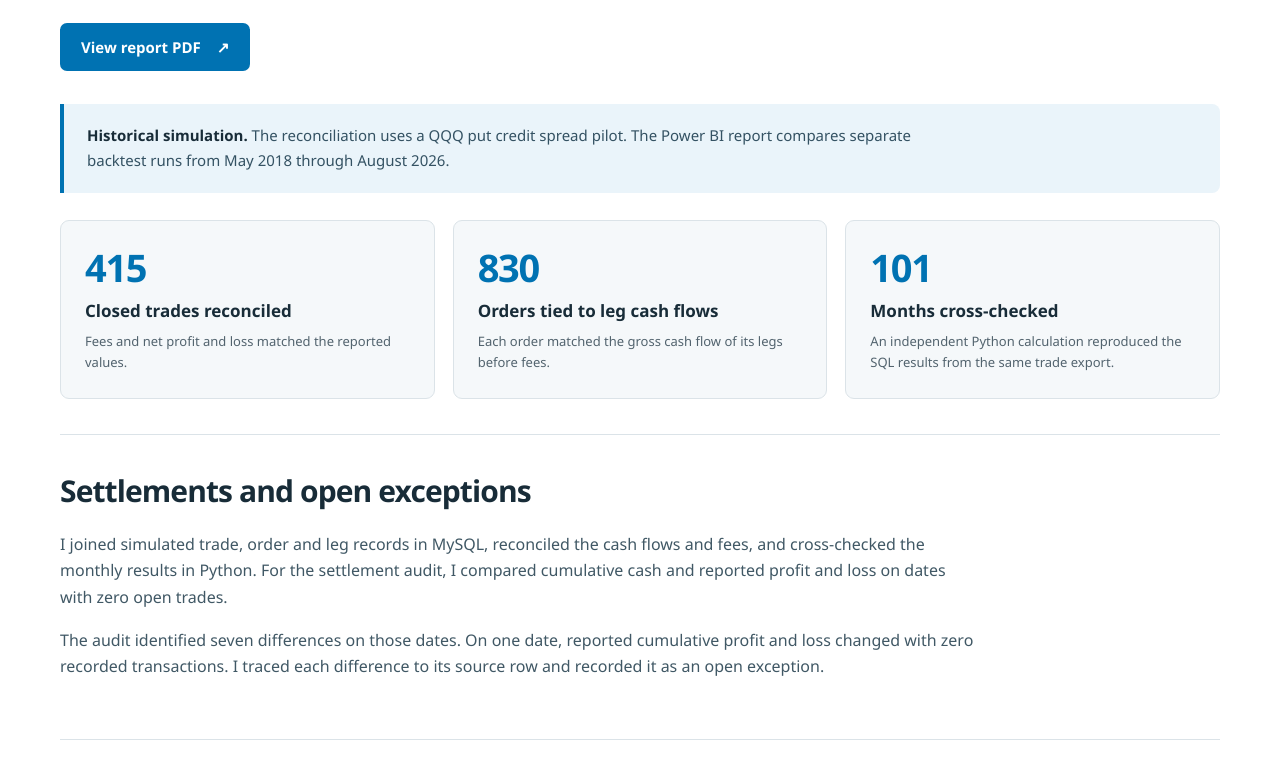
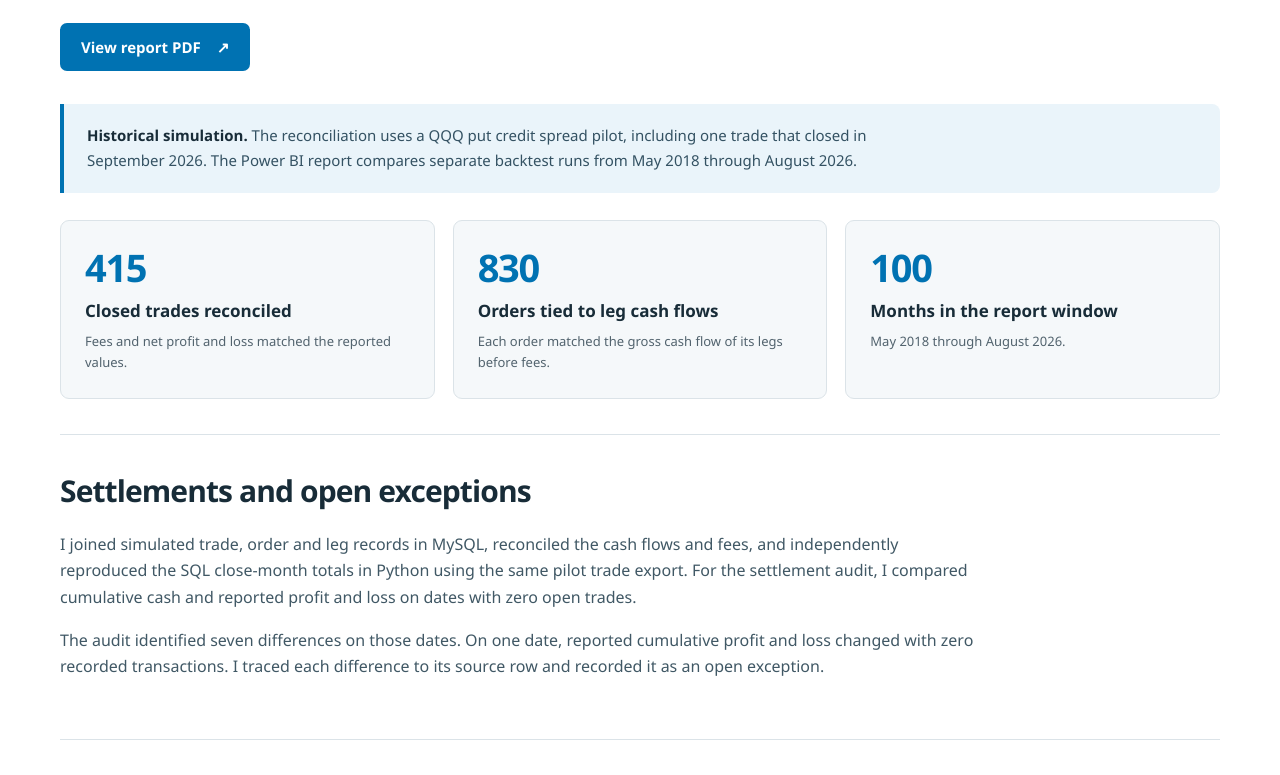
Before and after one commit to Alex-Karam/alex-karam.github.io, a plain HTML site: page projects/qqq-options-backtest-reconciliation/index.html in a window 1280 px wide. Shown: the part 480-1255 px from the top of the page. Drawn offline with Linux system fonts and the light colour scheme.

Commit message:
Clarify QQQ backtest window

```diff
--- a/projects/qqq-options-backtest-reconciliation/index.html
+++ b/projects/qqq-options-backtest-reconciliation/index.html
@@ -43,16 +43,16 @@
       </div>
     </section>
     <aside class="disclosure" aria-label="Data provenance">
-      <p><strong>Historical simulation.</strong> The reconciliation uses a QQQ put credit spread pilot. The Power BI report compares separate backtest runs from May 2018 through August 2026.</p>
+      <p><strong>Historical simulation.</strong> The reconciliation uses a QQQ put credit spread pilot, including one trade that closed in September 2026. The Power BI report compares separate backtest runs from May 2018 through August 2026.</p>
     </aside>
-    <section class="case-metrics" aria-label="Reconciliation results">
+    <section class="case-metrics" aria-label="Reconciliation and report window">
       <article class="case-metric"><span class="value">415</span><h2>Closed trades reconciled</h2><p>Fees and net profit and loss matched the reported values.</p></article>
       <article class="case-metric"><span class="value">830</span><h2>Orders tied to leg cash flows</h2><p>Each order matched the gross cash flow of its legs before fees.</p></article>
-      <article class="case-metric"><span class="value">101</span><h2>Months cross-checked</h2><p>An independent Python calculation reproduced the SQL results from the same trade export.</p></article>
+      <article class="case-metric"><span class="value">100</span><h2>Months in the report window</h2><p>May 2018 through August 2026.</p></article>
     </section>
     <section class="case-section" id="findings" aria-labelledby="findings-title">
       <h2 id="findings-title">Settlements and open exceptions</h2>
-      <p>I joined simulated trade, order and leg records in MySQL, reconciled the cash flows and fees, and cross-checked the monthly results in Python. For the settlement audit, I compared cumulative cash and reported profit and loss on dates with zero open trades.</p>
+      <p>I joined simulated trade, order and leg records in MySQL, reconciled the cash flows and fees, and independently reproduced the SQL close-month totals in Python using the same pilot trade export. For the settlement audit, I compared cumulative cash and reported profit and loss on dates with zero open trades.</p>
       <p>The audit identified seven differences on those dates. On one date, reported cumulative profit and loss changed with zero recorded transactions. I traced each difference to its source row and recorded it as an open exception.</p>
     </section>
     <section class="case-section" id="report" aria-labelledby="report-title">
```
Also changed, not shown: index.html (+2 -2 lines).
